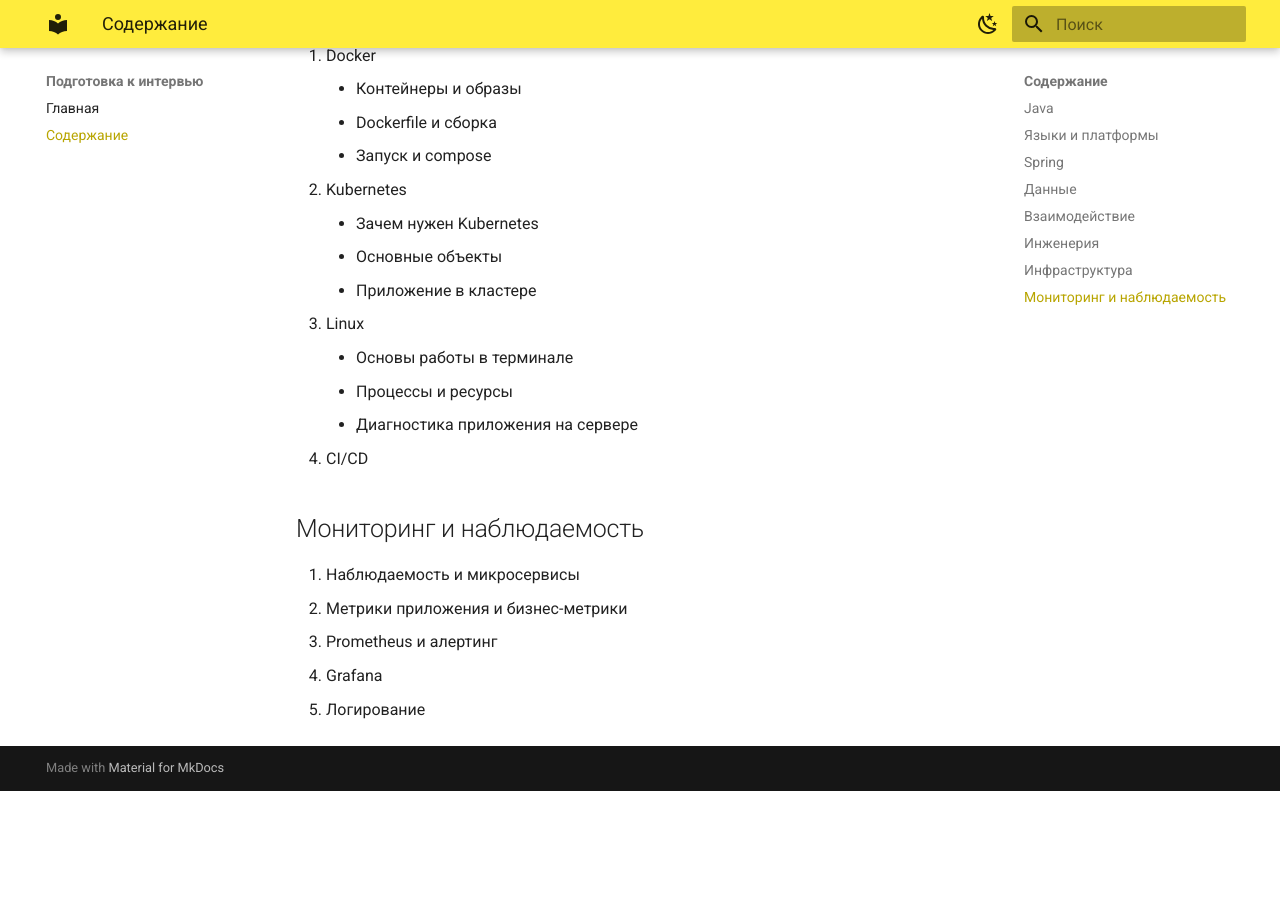
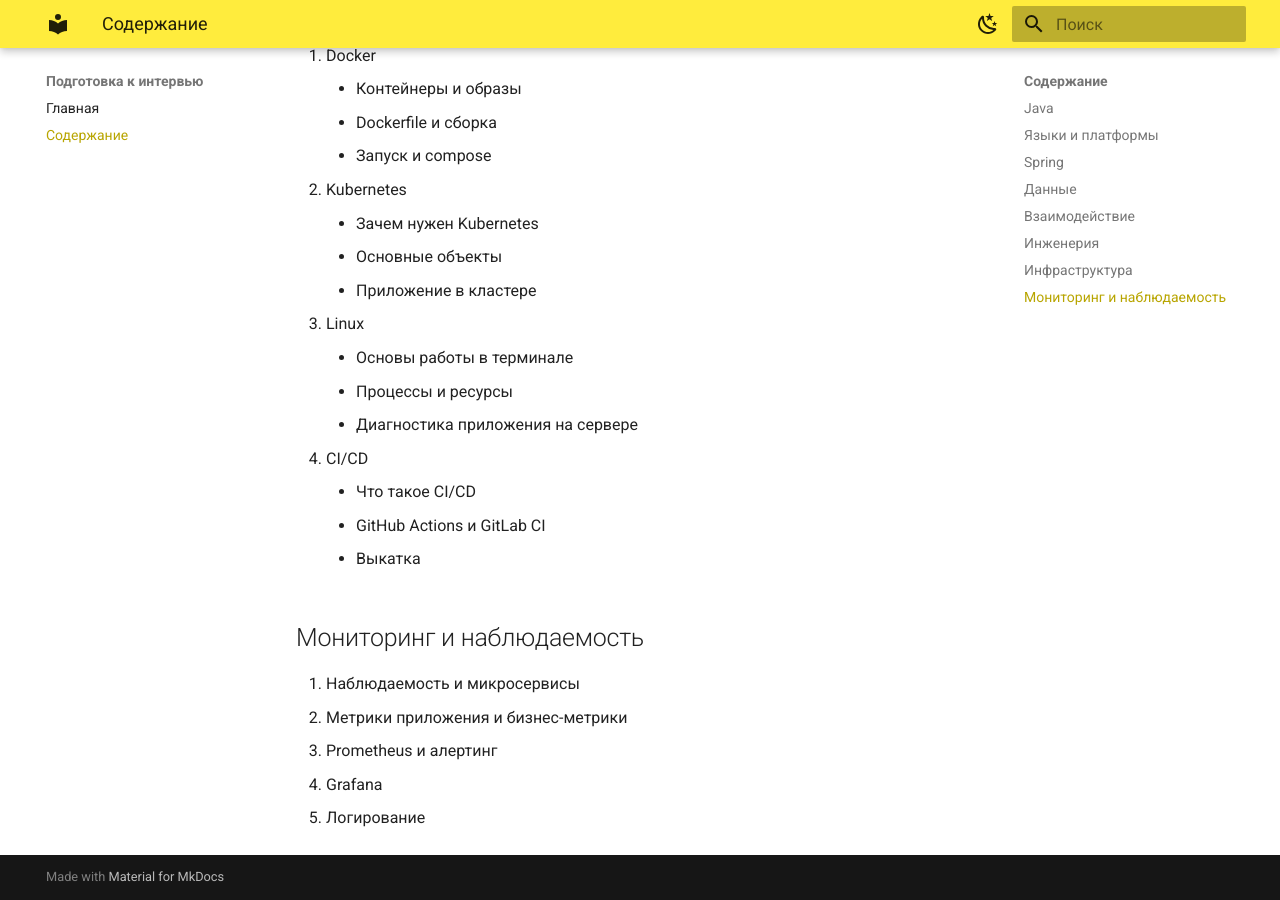
Before and after one commit to artem961/java-backend-notes, an MkDocs documentation site: the page built from docs/contents.md, in a window 1280 px wide and 900 px high, scrolled down 7384 px. Built offline with MkDocs 1.6.1 and Material for MkDocs 9.7.7, drawn with Linux system fonts in a browser that asks for light colours; before the commit the page ends 8175 px from its top, so only the background shows below that.

Commit message:
Определить состав раздела CI/CD
Три темы: суть непрерывной интеграции, два инструмента
и стратегии выкатки.

```diff
--- a/docs/contents.md
+++ b/docs/contents.md
@@ -232,6 +232,9 @@
     - Процессы и ресурсы
     - Диагностика приложения на сервере
 40. CI/CD
+    - Что такое CI/CD
+    - GitHub Actions и GitLab CI
+    - Выкатка
 
 ## Мониторинг и наблюдаемость
 
```
